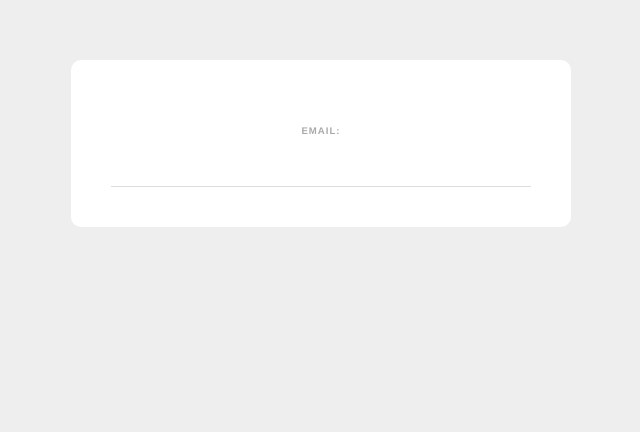
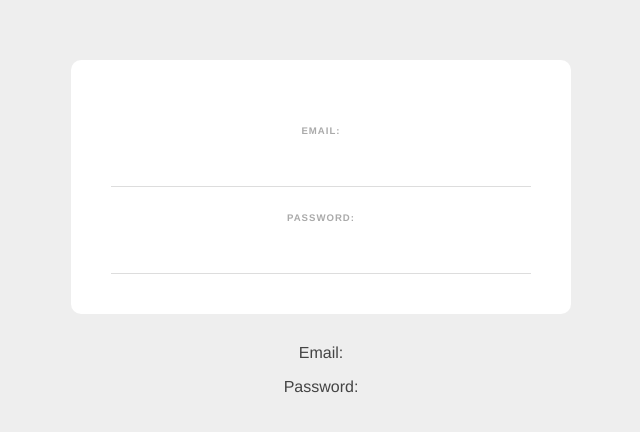
Before and after one commit to MrFlava/vuejs_studing_project, a Vue app: page / in a window 1280 px wide. Shown: the top 432 px of the page, without its empty margins (319-959 px from the left). Built offline with nearby package versions, Linux system fonts and the light colour scheme.

Commit message:
Updates for the SignupForm.vue

```diff
--- a/src/components/SignupForm.vue
+++ b/src/components/SignupForm.vue
@@ -1,13 +1,27 @@
 <script setup>
-
 </script>
 
 <template>
   <form>
     <label>Email:</label>
-    <input type="email" required />
+    <input type="email" required  v-model="email"/>
+    <label>Password:</label>
+    <input type="password" required  v-model="password"/>
   </form>
+  <p>Email: {{ email }}</p>
+  <p>Password: {{ password }}</p>
 </template>
+
+<script>
+export default {
+  data() {
+    return {
+      email: '',
+      password: ''
+    }
+  }
+}
+</script>
 
 <style scoped>
   form {
```
